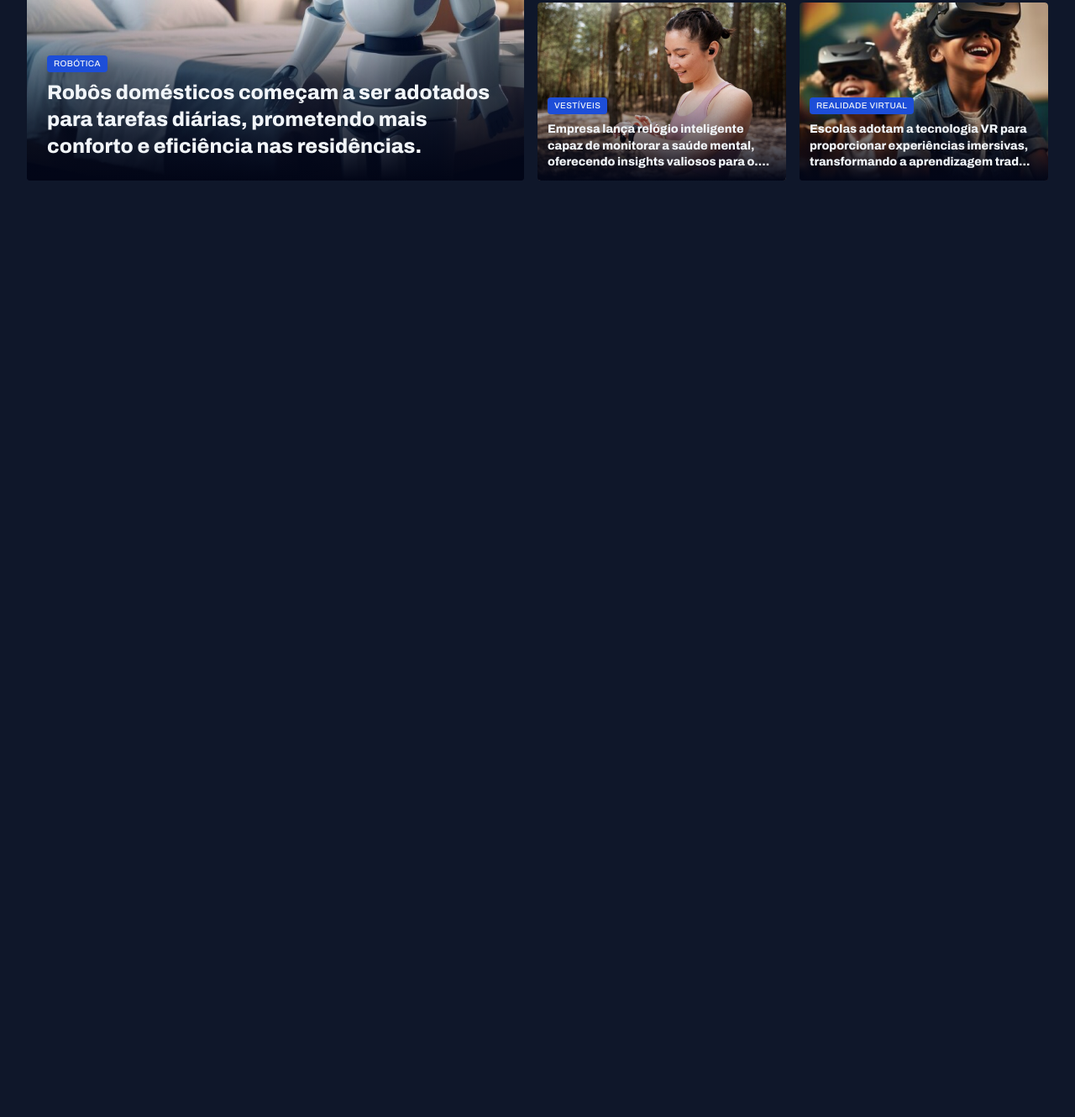
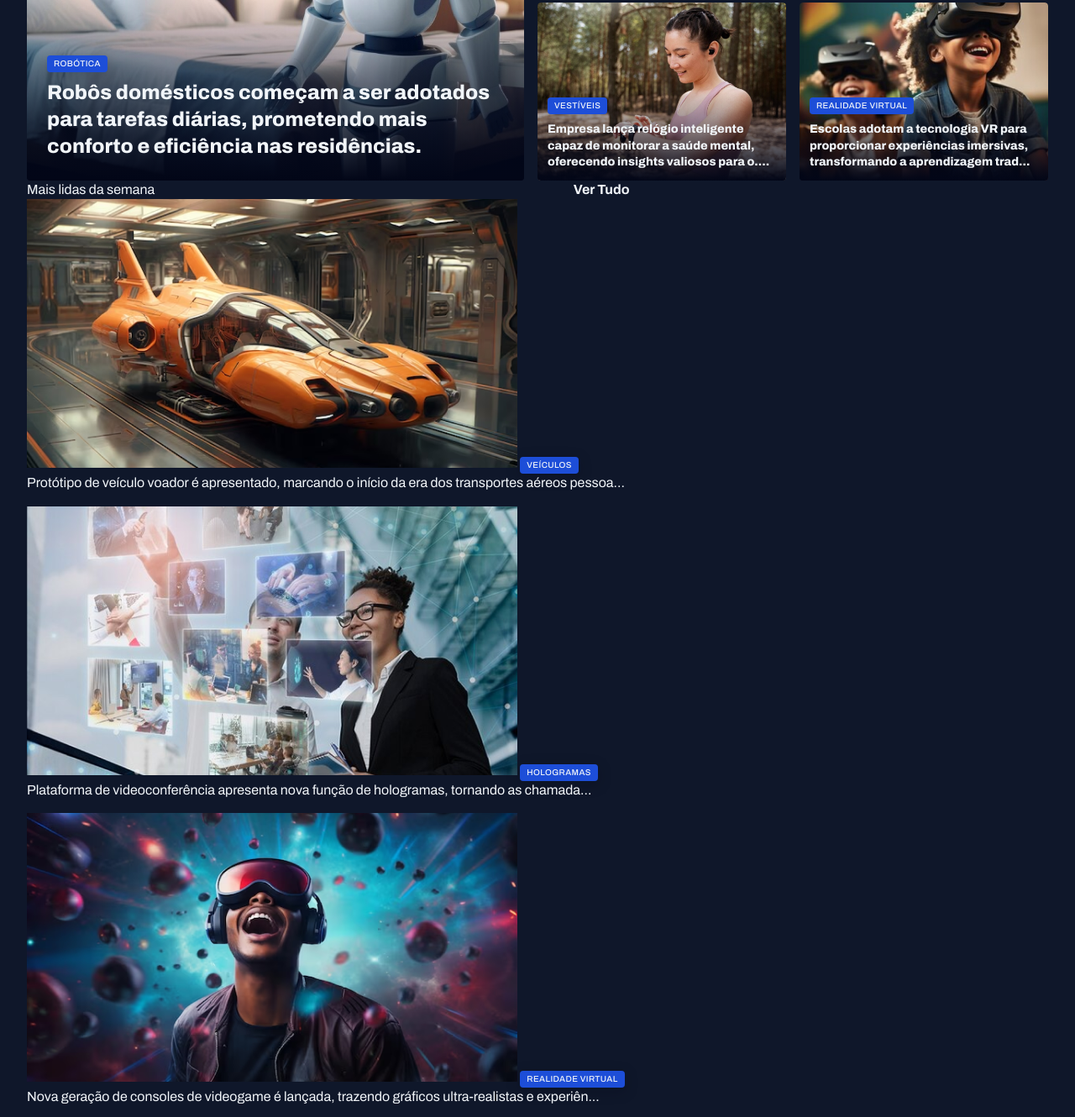
Before and after one commit to BrunoX8/portalNoticias, a plain HTML site: page index.html in a window 1280 px wide. Shown: the part 380-1710 px from the top of the page at 84% size. Before the commit the page ends 800 px from the top, so only its background shows below. Drawn offline with Linux system fonts and the light colour scheme.

Commit message:
estruturando "mais lidos da semana"

```diff
--- a/index.html
+++ b/index.html
@@ -93,6 +93,42 @@
                 </figure>
             </div>
         </section>
+
+        <section id="weekly">
+            <header class="grid grid-flow-col">
+                <h3>Mais lidas da semana</h3>
+                <a href="#" class="grid grid-flow-col">
+                    <strong>Ver Tudo</strong>
+                    <span></span>
+                </a>
+            </header>
+
+            <div class="grid gap-16">
+                <figure>
+                    <img src="assets/images/Image 06.png" alt="">
+                    <span class="content-tag">veículos</span>
+                    <p>Protótipo de veículo voador é apresentado, marcando o início da era dos transportes aéreos pessoa...</p>
+                </figure>
+
+                <figure>
+                    <img src="assets/images/Image 07.png" alt="">
+                    <span class="content-tag">hologramas</span>
+                    <p>Plataforma de videoconferência apresenta nova função de hologramas, tornando as chamada...</p>
+                </figure>
+
+                <figure>
+                    <img src="assets/images/Image 08.png" alt="">
+                    <span class="content-tag">realidade virtual</span>
+                    <p>Nova geração de consoles de videogame é lançada, trazendo gráficos ultra-realistas e experiên...</p>
+                </figure>
+
+                <figure>
+                    <img src="assets/images/Image 09.png" alt="">
+                    <span class="content-tag">internet</span>
+                    <p>Projeto busca oferecer internet de alta velocidade em áreas remotas através de satélites.</p>
+                </figure>
+            </div>
+        </section>
     </main>
 </body>
 </html>
```
